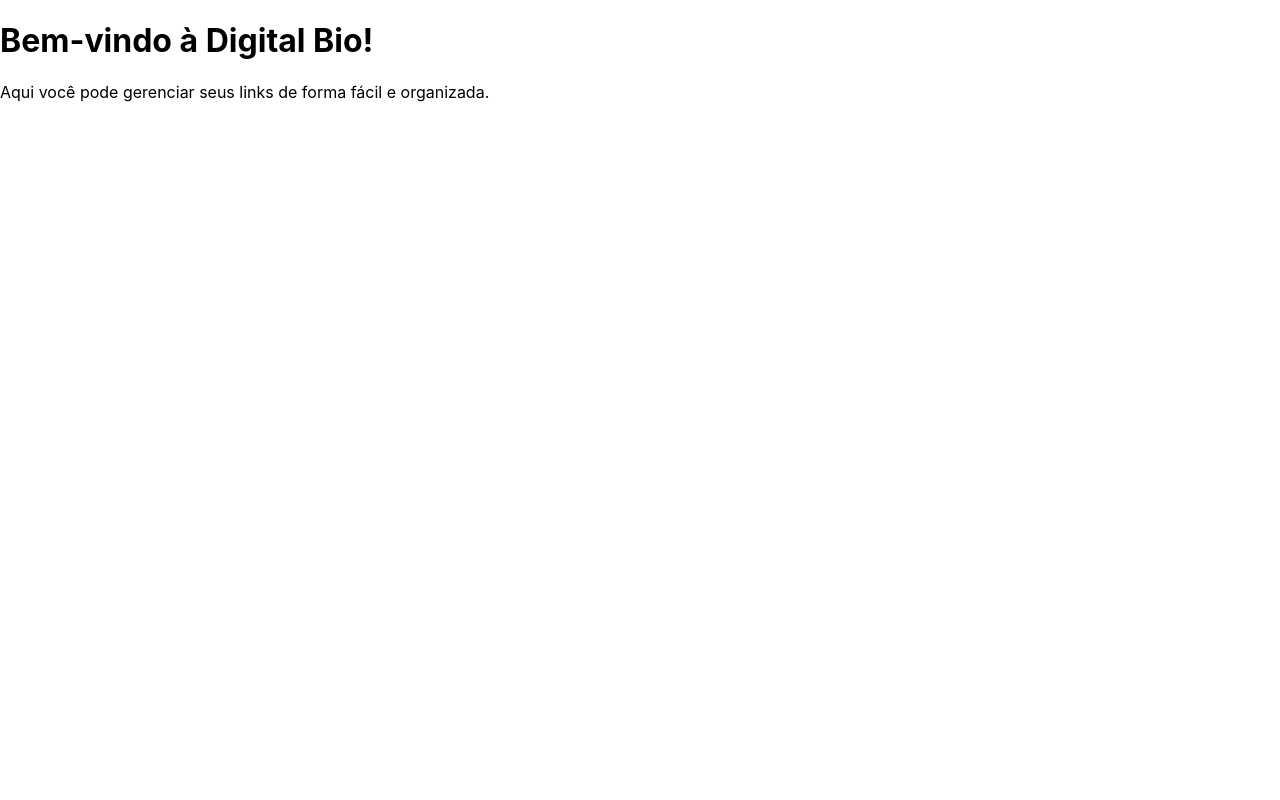
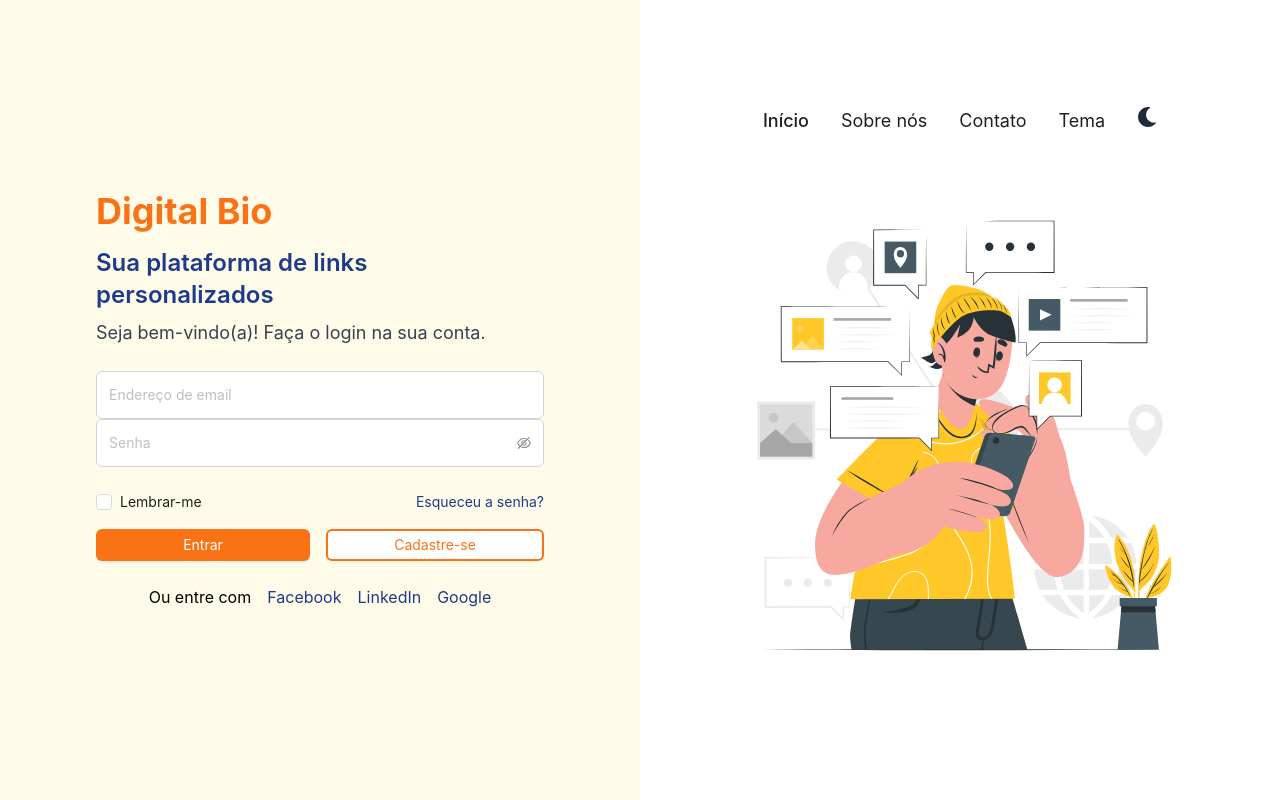
Before and after one commit to Julianagft/Digital-Bio, a React (Create React App) app in the folder frontend/: page / in a window 1280 px wide. Built offline with nearby package versions, Linux system fonts and the light colour scheme.

Commit message:
Create Page

```diff
--- a/frontend/package.json
+++ b/frontend/package.json
@@ -6,9 +6,11 @@
     "@testing-library/jest-dom": "^5.17.0",
     "@testing-library/react": "^13.4.0",
     "@testing-library/user-event": "^13.5.0",
+    "antd": "^5.19.3",
     "axios": "^1.7.2",
     "react": "^18.3.1",
     "react-dom": "^18.3.1",
+    "react-icons": "^5.2.1",
     "react-router-dom": "^6.24.1",
     "react-scripts": "5.0.1",
     "web-vitals": "^2.1.4"
@@ -36,5 +38,8 @@
       "last 1 firefox version",
       "last 1 safari version"
     ]
+  },
+  "devDependencies": {
+    "tailwindcss": "^3.4.6"
   }
 }
--- a/frontend/src/App.js
+++ b/frontend/src/App.js
@@ -3,6 +3,7 @@ import { BrowserRouter, Routes, Route } from 'react-router-dom';
 import Home from './pages/Home';
 import Login from './pages/Login';
 import Register from './pages/Register';
+import 'antd/dist/reset.css';
 
 function App() {
   return (
--- a/frontend/src/index.css
+++ b/frontend/src/index.css
@@ -1,3 +1,8 @@
+@import 'antd/dist/reset.css';
+@tailwind base;
+@tailwind components;
+@tailwind utilities;
+
 body {
   margin: 0;
   font-family: -apple-system, BlinkMacSystemFont, 'Segoe UI', 'Roboto', 'Oxygen',
--- a/frontend/src/index.js
+++ b/frontend/src/index.js
@@ -1,10 +1,14 @@
 import React from 'react';
-import ReactDOM from 'react-dom/client';
-import App from './App';
+import ReactDOM from 'react-dom';
 import './index.css';
+import Routes from './routes';
+import reportWebVitals from './reportWebVitals';
 
-ReactDOM.createRoot(document.getElementById('root')).render(
+ReactDOM.render(
   <React.StrictMode>
-    <App />
+    <Routes />
   </React.StrictMode>,
-)
+  document.getElementById('root')
+);
+
+reportWebVitals();
--- /dev/null
+++ b/frontend/src/pages/About.js
@@ -0,0 +1,22 @@
+import React from 'react';
+import { Link } from 'react-router-dom';
+
+const About = () => {
+    return (
+        <div className="flex h-screen items-center justify-center bg-white dark:bg-gray-900">
+            <div className="max-w-2xl w-full text-center p-8">
+                <h1 className="text-4xl font-bold text-blue-900 dark:text-blue-300 mb-4">Sobre Nós</h1>
+                <p className="text-lg text-gray-700 dark:text-gray-300 mb-6">
+                    Bem-vindo à nossa plataforma Digital Bio! Somos dedicados a fornecer os melhores
+                    serviços de links personalizados para você. Nossa missão é facilitar a sua vida
+                    digital com soluções inovadoras e fáceis de usar.
+                </p>
+                <Link to="/" className="text-blue-900 dark:text-blue-300 underline">
+                    Voltar para Home
+                </Link>
+            </div>
+        </div>
+    );
+};
+
+export default About;
--- a/frontend/src/pages/Home.js
+++ b/frontend/src/pages/Home.js
@@ -1,10 +1,92 @@
-import React from 'react';
+import React, { useState, useEffect } from 'react';
+import { Form, Input, Button, Checkbox, Menu } from 'antd';
+import { Link } from 'react-router-dom';
+import { FaSun, FaMoon } from 'react-icons/fa';
+import informationImage from '../assets/images/information-cuate.svg';
+
+const { Item } = Menu;
 
 const Home = () => {
+    const [isDarkMode, setIsDarkMode] = useState(false);
+
+    useEffect(() => {
+        if (isDarkMode) {
+            document.documentElement.classList.add('dark');
+        } else {
+            document.documentElement.classList.remove('dark');
+        }
+    }, [isDarkMode]);
+
+    const toggleDarkMode = () => {
+        setIsDarkMode(!isDarkMode);
+    };
+
     return (
-        <div>
-            <h1>Bem-vindo à Digital Bio!</h1>
-            <p>Aqui você pode gerenciar seus links de forma fácil e organizada.</p>
+        <div className={`flex h-screen ${isDarkMode ? 'dark' : ''}`}>
+            <div className="w-1/2 bg-yellow-50 dark:bg-gray-800 p-16 flex flex-col justify-center items-center">
+                <div className="max-w-md w-full">
+                    <h1 className="text-4xl font-bold text-orange-500 dark:text-orange-300 mb-4">Digital Bio</h1>
+                    <h2 className="text-2xl font-semibold mb-2 text-blue-900 dark:text-blue-300">Sua plataforma de links personalizados</h2>
+                    <p className="text-lg mb-6 text-gray-700 dark:text-gray-300">Seja bem-vindo(a)! Faça o login na sua conta.</p>
+                    <Form
+                        name="login"
+                        layout="vertical"
+                        className="space-y-4"
+                    >
+                        <Form.Item
+                            name="username"
+                            rules={[{ required: true, message: 'Por favor, insira seu usuário!' }]}
+                        >
+                            <Input
+                                className="rounded-md p-3 border border-gray-300 dark:border-gray-600 focus:border-orange-500 focus:ring-orange-500"
+                                placeholder="Endereço de email"
+                            />
+                            <Input.Password
+                                className="rounded-md p-3 border border-gray-300 dark:border-gray-600 focus:border-orange-500 focus:ring-orange-500"
+                                placeholder="Senha"
+                            />
+                        </Form.Item>
+                        <div className="flex justify-between items-center">
+                            <Checkbox className="dark:text-gray-300">Lembrar-me</Checkbox>
+                            <a href="#" className="text-blue-900 dark:text-blue-300">Esqueceu a senha?</a>
+                        </div>
+                        <Form.Item>
+                            <div className="flex space-x-4">
+                                <Button type="primary" htmlType="submit" className="flex-1 bg-orange-500 hover:bg-orange-600 border-none rounded-md">Entrar</Button>
+                                <Button type="default" htmlType="button" className="flex-1 border-2 border-orange-500 text-orange-500 dark:text-orange-300 rounded-md">Cadastre-se</Button>
+                            </div>
+                        </Form.Item>
+                    </Form>
+                    <div className="flex flex-col items-center mt-4">
+                        <div className="flex space-x-4 mt-2">
+                            <p>Ou entre com</p>
+                            <a href="#" className="text-blue-900 dark:text-blue-300">Facebook</a>
+                            <a href="#" className="text-blue-900 dark:text-blue-300">LinkedIn</a>
+                            <a href="#" className="text-blue-900 dark:text-blue-300">Google</a>
+                        </div>
+                    </div>
+                </div>
+            </div>
+            <div className="w-1/2 bg-white dark:bg-gray-900 p-16 flex flex-col items-center justify-center">
+                <Menu mode="horizontal" className="w-full mb-8 flex justify-center border-none bg-transparent dark:text-white">
+                    <Item key="item1" className="text-lg font-medium text-blue-900 dark:text-white">
+                        <Link to="/">Início</Link>
+                    </Item>
+                    <Item key="item2" className="text-lg text-gray-700 dark:text-gray-400">
+                        <Link to="/about">Sobre nós</Link>
+                    </Item>
+                    <Item key="item3" className="text-lg text-gray-700 dark:text-gray-400">Contato</Item>
+                    <Item key="item4" className="text-lg text-gray-700 dark:text-gray-400">Tema</Item>
+                    <Item key="item5" className="text-lg flex items-center">
+                        <button
+                            onClick={toggleDarkMode}
+                            className="text-xl bg-transparent border-none focus:outline-none">
+                            {isDarkMode ? <FaSun className="text-yellow-500" /> : <FaMoon className="text-gray-800 dark:text-white" />}
+                        </button>
+                    </Item>
+                </Menu>
+                <img src={informationImage} alt="Descrição da imagem" className="max-w-full h-auto mt-4" />
+            </div>
         </div>
     );
 };
--- a/frontend/src/routes.js
+++ b/frontend/src/routes.js
@@ -1,17 +1,21 @@
 import React from 'react';
-import { BrowserRouter as Router, Route, Switch } from 'react-router-dom';
+import { BrowserRouter as Router, Route, Routes } from 'react-router-dom';
 import Home from './pages/Home';
+import About from './pages/About';
 import Login from './pages/Login';
 import Register from './pages/Register';
 
-const Routes = () => (
-    <Router>
-        <Switch>
-            <Route exact path="/" component={Home} />
-            <Route path="/login" component={Login} />
-            <Route path="/register" component={Register} />
-        </Switch>
-    </Router>
-);
+const RoutesComponent = () => {
+    return (
+        <Router>
+            <Routes>
+                <Route path="/" element={<Home />} />
+                <Route path="/about" element={<About />} />
+                <Route path="/login" element={<Login />} />
+                <Route path="/register" element={<Register />} />
+            </Routes>
+        </Router>
+    );
+};
 
-export default Routes;
+export default RoutesComponent;
--- /dev/null
+++ b/frontend/tailwind.config.js
@@ -0,0 +1,11 @@
+/** @type {import('tailwindcss').Config} */
+module.exports = {
+  content: [
+    "./src/**/*.{js,jsx,ts,tsx}",
+  ],
+  darkMode: 'class',
+  theme: {
+    extend: {},
+  },
+  plugins: [],
+}
```
Also changed, not shown: frontend/src/assets/images/information-cuate.svg (added), 1 other file (tests, documents, lock files or other folders).
